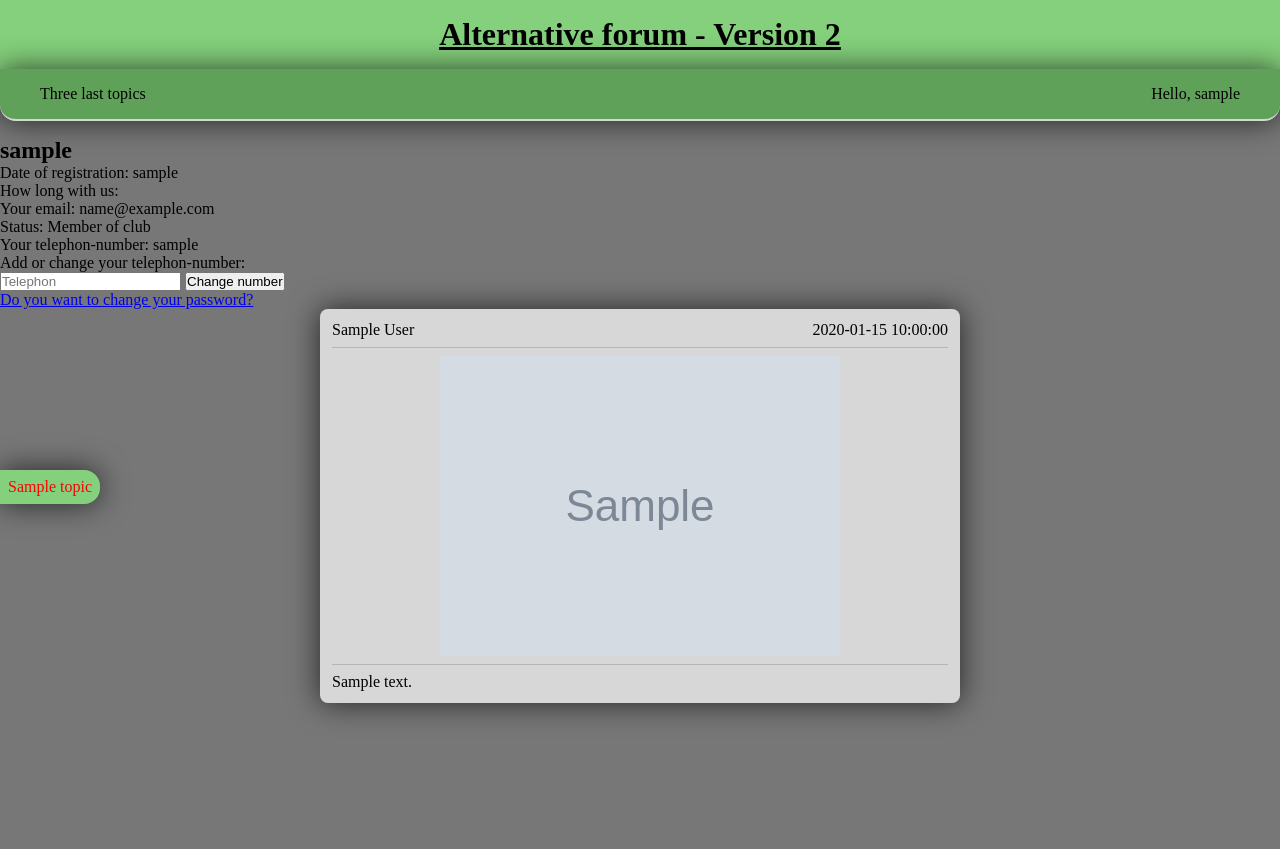
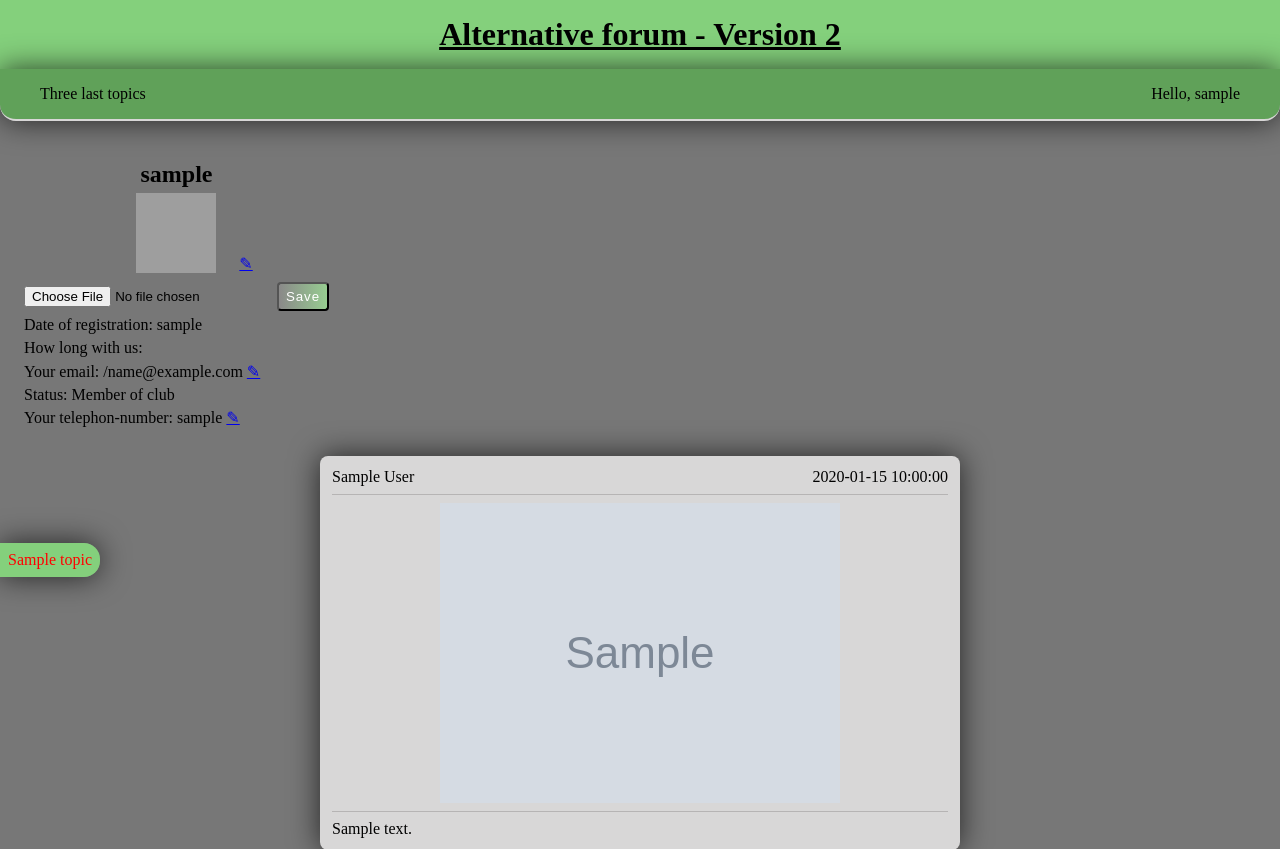
Before and after one commit to AntonSot-Github/Learning-PHP, a PHP site: page / in a window 1280 px wide. Shown: the top 849 px of the page. Run offline with PHP 8.4, Linux system fonts and the light colour scheme; the visitor is signed in with stand-in values (Sample User, id 1); tables that the repository leaves empty or names only in its code hold one stand-in row (values such as "Sample post"); grey boxes marked "Sample" are stand-in pictures; grey boxes are pictures that could not be loaded.

Commit message:
added account-menu

```diff
--- a/My.alt.forum_2/css/style.css
+++ b/My.alt.forum_2/css/style.css
@@ -363,6 +363,13 @@
   background-color: white;
   background-size: 16px;
 }
+.form-input__acc {
+  width: 50%;
+  padding-left: 0.3rem;
+  margin-bottom: 0 !important;
+  margin-right: 0.5rem;
+  height: 1.6rem;
+}
 
 .newPost-formBox {
   position: absolute;
@@ -493,6 +500,40 @@
   justify-content: space-between;
 }
 
+.account {
+  width: -moz-max-content;
+  width: max-content;
+  padding: 1.5rem;
+}
+.account *:not(:last-child) {
+  margin-bottom: 0.3rem;
+}
+.account h2 {
+  text-align: center;
+}
+.account form {
+  display: flex;
+  flex-direction: row;
+  align-items: flex-end;
+}
+.account__ava {
+  position: relative;
+}
+.account__ava div {
+  position: relative;
+  display: flex;
+  justify-content: center;
+}
+.account__ava div img {
+  width: 5rem;
+  height: 5rem;
+}
+.account__ava div a {
+  position: absolute;
+  bottom: 5%;
+  right: 25%;
+}
+
 * {
   margin: 0;
   padding: 0;
--- a/My.alt.forum_2/incs/functions.php
+++ b/My.alt.forum_2/incs/functions.php
@@ -74,6 +74,7 @@ function login($name, $logPass): bool
         $_SESSION['user_reg_date'] = $user['reg_time_at'];
         $_SESSION['user_email'] = $user['email'];
         $_SESSION['user_role'] = $user['role'];
+        $_SESSION['user_ava'] = $user['avatar'];
         if(!empty($user['tel'])){
             $_SESSION['user_tel'] = $user['tel'];
         }
--- a/My.alt.forum_2/index.php
+++ b/My.alt.forum_2/index.php
@@ -35,8 +35,44 @@
                 header("Location: index.php");
                 exit;
             }}
+
+        if(!empty($_POST["changeEmail"])){
+            // Подготовка запроса
+            $stmt = mysqli_prepare($db, "UPDATE `users` SET email = ? WHERE name = ?");
+            if($stmt){
+                mysqli_stmt_bind_param($stmt, "ss", $_POST["changeEmail"], $userName);
+                if(mysqli_execute($stmt)){
+                    $_SESSION['user_email'] = $_POST["changeEmail"];
+                    $_SESSION['success'] = 'Your email is changed';
+                    header("Location: index.php");
+                    exit;
+                } else {
+                    $_SESSION['error'] = 'Error: ' . mysqli_stmt_error($stmt);
+                    }
+                }
+            } else {
+                $_SESSION['error_edit_email'] = 'Email is invalid';
             }
 
+            if(!empty($_POST["changeTel"])){
+                // Подготовка запроса
+                $stmt = mysqli_prepare($db, "UPDATE `users` SET tel = ? WHERE name = ?");
+                if($stmt){
+                    mysqli_stmt_bind_param($stmt, "ss", $_POST["changeTel"], $userName);
+                    if(mysqli_execute($stmt)){
+                        $_SESSION['user_tel'] = $_POST["changeTel"];
+                        $_SESSION['success'] = 'Your tel-number is changed';
+                        header("Location: index.php");
+                        exit;
+                    } else {
+                        $_SESSION['error'] = 'Error: ' . mysqli_stmt_error($stmt);
+                        }
+                    }
+                } else {
+                    $_SESSION['error_edit_email'] = 'Tel-number is invalid';
+            }
+    }
+    //echo $_SESSION['user_ava'];
     //dump($_SESSION['user_reg_date']);
     //dump($posts)
     //dump($_POST);
@@ -61,30 +97,55 @@
     </div>
 
     <!-- Account-window -->
+    <?php if(isset($_SESSION['user'])): ?>
         <div class="account">
-        <h2><?= $userName?></h2>
+
+            <h2><?php if(isset($userName)) { echo $userName; }?></h2>
+            <div class="account__ava">
+                <div>
+                    <img src="<?=$_SESSION['user_ava'] ?>" alt="img">
+                    <a class="account__ava-link" href="#">&#9998</a>
+                </div>
+                <form method="post" enctype="multipart/form-data">
+                    <input name="user_ava" type="file">
+                    <button class="btn btn-grad" type="submit">Save</button>
+                </form>
+            </div>
             <p>Date of registration: <?= $_SESSION['user_reg_date'] ?></p>
             <p>How long with us: </p>
-        <p>Your email: <?= $_SESSION['user_email'] ?></p>
+            <p>Your email: <?= '/' . $_SESSION['user_email'] ?> <a id="change-email" class="changeEmail" href="#">&#9998</a></p>
+
+            <div class="account__changeEmail no-display">
+                <form id="form-change-email" class="no-display" method="post">
+
+                    <input class="form-input form-input__acc" type="email" name="changeEmail" placeholder="New email">
+                    <button class="btn btn-grad" type="submit">Save</button>
+
+                </form>
+            </div>
+
 
             <p>Status:
-            <?php if ($_SESSION['user_role'] === 2) {
-                echo 'Member of club';
-                } else {
-                    echo 'Administrator';} ?>
+                <?php echo ($_SESSION['user_role'] === 2) ? "Member of club" : "Administrator" ?>
             </p>
-        <p>
-            Your telephon-number: <?= (isset($_SESSION['user_tel'])) ? $_SESSION['user_tel'] : "we haven't your number yet"?>
-        </p>
-        <div>
-            <p>Add or change your telephon-number:</p>
-            <form method="post">
-                <input type="tel" placeholder="Telephon">
-                <button type="submit">Change number</button>
+
+            <div class="account__tel ">
+                <p> Your telephon-number:
+                <?php if(!isset($_SESSION['user_tel'])): ?>
+                        <?= "we haven't your number yet"?>
+                    <?php else:?>
+                        <?= $_SESSION['user_tel']?>
+                    <?php endif; ?>
+                    <a class="changeTel" href="#">&#9998</a></p>
+                    <div class="account__changeTel no-display">
+                        <form id="change-Tel" method="post">
+                            <input name="changeTel" class="form-input form-input__acc" type="tel" placeholder="Telephon">
+                            <button class="btn btn-grad" type="submit">Save</button>
                         </form>
                     </div>
-        <a href="#">Do you want to change your password?</a>
             </div>
+        </div>
+    <?php endif; ?>
 
     <!-- Основное содежимое сайта -->
     <div class="container">
--- a/My.alt.forum_2/js/script.js
+++ b/My.alt.forum_2/js/script.js
@@ -59,3 +59,17 @@ if(accountEditBtn){
 
     })
 }
+
+//Edit account
+// --edit email
+const accEmailBtn = document.getElementById("change-email");
+const accountChangeEmail = document.querySelector(".account__changeEmail");
+accEmailBtn.addEventListener("click", function(){
+    accountChangeEmail.classList.toggle("no-display");
+})
+// --edit tel-number
+const accTelBtn = document.querySelector(".changeTel");
+const accChangeTel = document.querySelector(".account__changeTel");
+accTelBtn.addEventListener("click", function(){
+    accChangeTel.classList.toggle("no-display");
+})
--- a/My.alt.forum_2/sass/_btn.sass
+++ b/My.alt.forum_2/sass/_btn.sass
@@ -31,7 +31,6 @@
         &:hover::before
             width: 80%
 
-
 .btn-log
     &::before
         right: 0
@@ -48,10 +47,6 @@
     &:hover::before
         width: 91%
 
-
-
-
-
 .btn-grad
     background-image: linear-gradient(to right, #8a8989 0%, #88e67ece  70%, #88e67ece  100%)
 
--- /dev/null
+++ b/My.alt.forum_2/sass/layout/_account.sass
@@ -0,0 +1,27 @@
+
+.account
+    width: max-content
+    padding: 1.5rem
+
+    *
+        &:not(:last-child)
+            margin-bottom: .3rem
+    h2
+        text-align: center
+    form
+        display: flex
+        flex-direction: row
+        align-items: flex-end
+    &__ava
+        position: relative
+        div
+            position: relative
+            display: flex
+            justify-content: center
+            img
+                width: 5rem
+                height: 5rem
+            a
+                position: absolute
+                bottom: 5%
+                right: 25%
--- a/My.alt.forum_2/sass/layout/_form.sass
+++ b/My.alt.forum_2/sass/layout/_form.sass
@@ -107,6 +107,13 @@
         background: url('../icon/topic.png') no-repeat 4px center
         background-color: white
         background-size: 16px
+    &__acc
+        width: 50%
+        padding-left: .3rem
+        margin-bottom: 0 !important
+        margin-right: .5rem
+        height: 1.6rem
+
 
 
 .newPost-formBox
--- a/My.alt.forum_2/sass/style.sass
+++ b/My.alt.forum_2/sass/style.sass
@@ -5,6 +5,7 @@
 @import "layout/_form.sass"
 @import "abstracts/_class-helpers.sass"
 @import "layout/_post.sass"
+@import "layout/_account.sass"
 
 
 *
--- a/My.alt.forum_2/views/header.php
+++ b/My.alt.forum_2/views/header.php
@@ -2,13 +2,13 @@
     require_once __DIR__ . "/../incs/functions.php";
 
     if (isset($_GET['do']) && $_GET['do'] == 'logout'){
-        unset($_SESSION['user']);
+        session_destroy();
         header("Location: index.php");
         exit;
     }
 
     if(isset($_GET['do']) && $_GET['do'] == 'relogin'){
-        unset($_SESSION['user']);
+        session_destroy();
         header("Location: login.php");
         exit;
     }
```
Also changed, not shown: My.alt.forum_2/img/av_def.png (added), 1 other file. Lines whose indentation alone changed are shown as unchanged.
